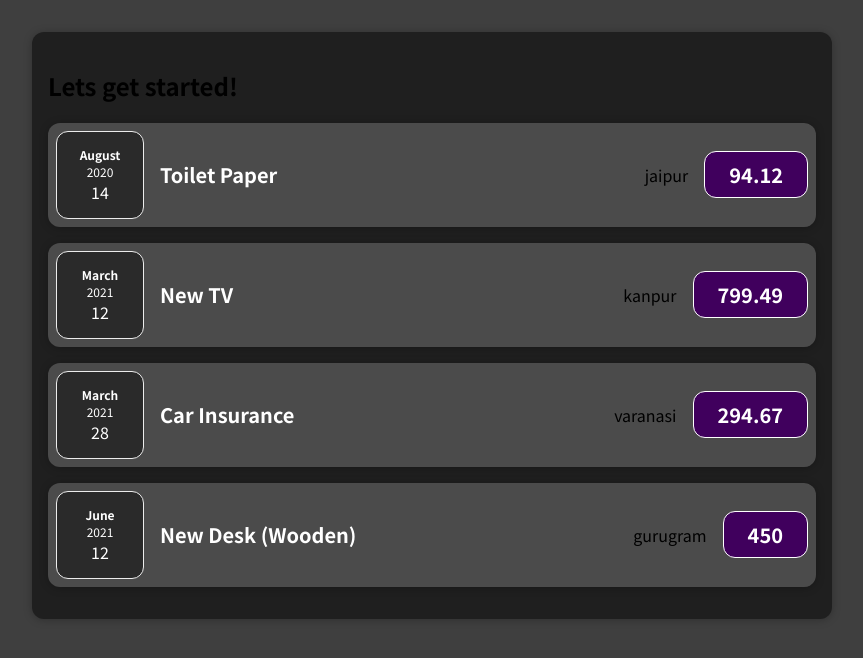
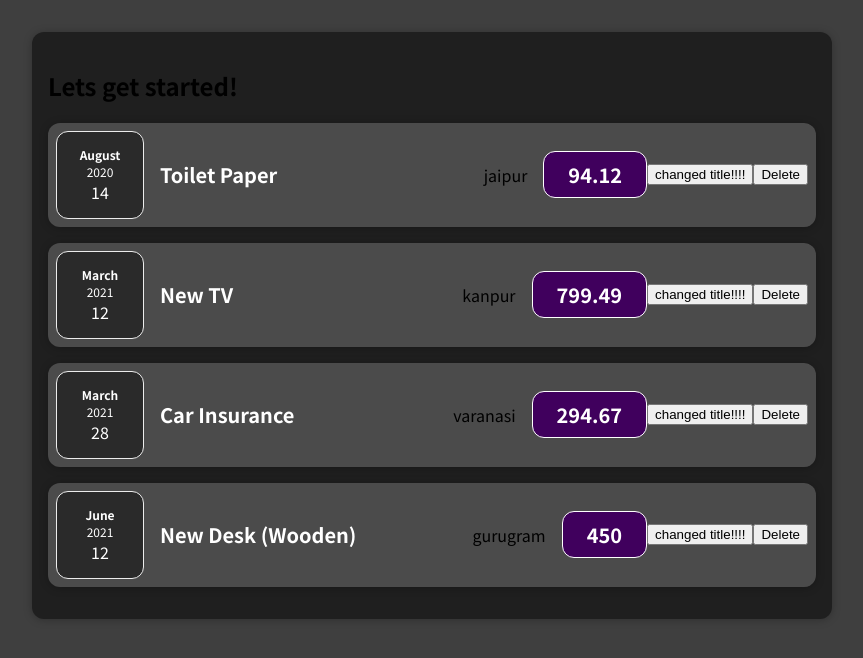
Before and after one commit to ritik-28/reactbasic, a React (Create React App) app: page / in a window 1280 px wide. Shown: the top 658 px of the page, without its empty margins (208-1071 px from the left). Built offline with nearby package versions, Linux system fonts and the light colour scheme.

Commit message:
Adding Event Listeners on a button

```diff
--- a/src/components/Expenses/ExpenseItem.js
+++ b/src/components/Expenses/ExpenseItem.js
@@ -16,6 +16,15 @@ const ExpenseItem = (props) => {
   //     )
   //   );
 
+  const clickHandler = () => {
+    console.log("clicked!!!!!!!!");
+  };
+
+  const deleteExpenseHandler = (e) => {
+    console.log(e.target.parentElement.remove());
+    console.log("this expense deleted");
+  };
+
   return (
     <div className="expense-item">
       <ExpenseDate date={props.date} />
@@ -24,6 +33,8 @@ const ExpenseItem = (props) => {
         amount={props.amount}
         location={props.location}
       />
+      <button onClick={clickHandler}>changed title!!!!</button>
+      <button onClick={deleteExpenseHandler}>Delete</button>
     </div>
   );
 };
```
